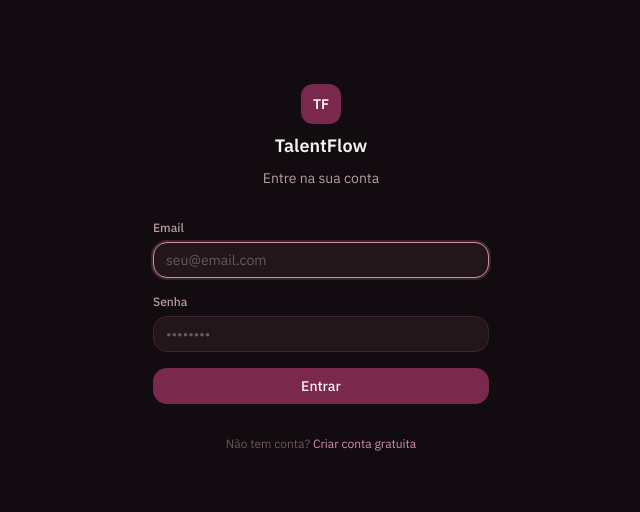
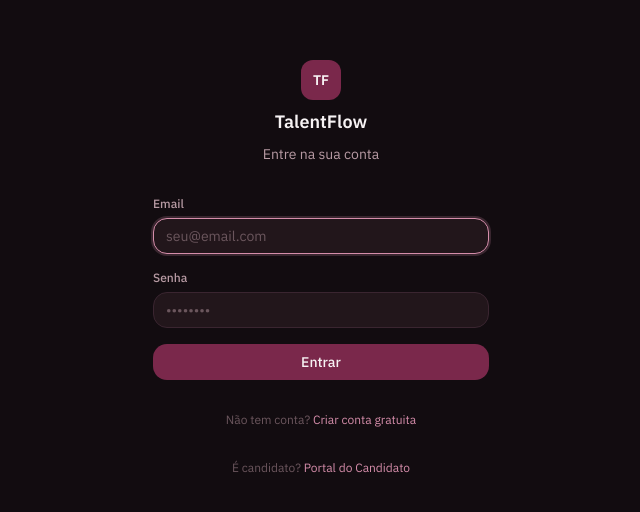
Before and after one commit to lcs-rg/TalentFlowAI, a Next.js app in the folder frontend/: page /login in a window 1280 px wide. Shown: the part 132-644 px from the top of the page, without its empty margins (319-959 px from the left). Built offline with nearby package versions, Linux system fonts and the light colour scheme; no server answers.

Commit message:
feat: links cruzados entre portais (empresa ↔ candidato) nas paginas de login

```diff
--- a/frontend/src/app/(auth)/login/page.tsx
+++ b/frontend/src/app/(auth)/login/page.tsx
@@ -97,6 +97,12 @@ export default function LoginPage() {
             Criar conta gratuita
           </Link>
         </p>
+        <p className="text-center text-xs text-text-disabled mt-2">
+          É candidato?{" "}
+          <Link href="/candidate/login" className="text-accent hover:underline transition-colors">
+            Portal do Candidato
+          </Link>
+        </p>
       </motion.div>
     </div>
   );
--- a/frontend/src/app/candidate/login/page.tsx
+++ b/frontend/src/app/candidate/login/page.tsx
@@ -78,6 +78,12 @@ export default function CandidateLoginPage() {
             Cadastre-se
           </Link>
         </p>
+        <p className="text-center text-xs text-tertiary mt-2">
+          É empresa?{" "}
+          <Link href="/login" className="text-accent hover:underline">
+            Portal da Empresa
+          </Link>
+        </p>
       </Card>
     </div>
   );
```
